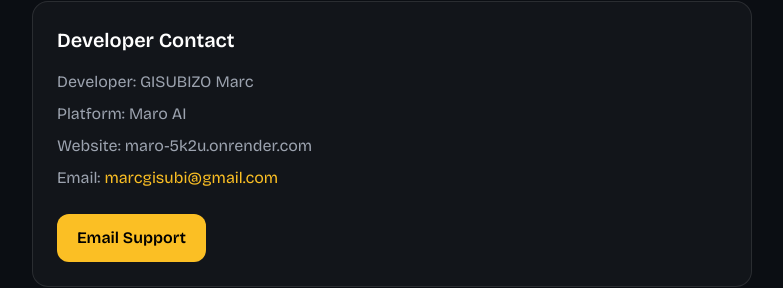
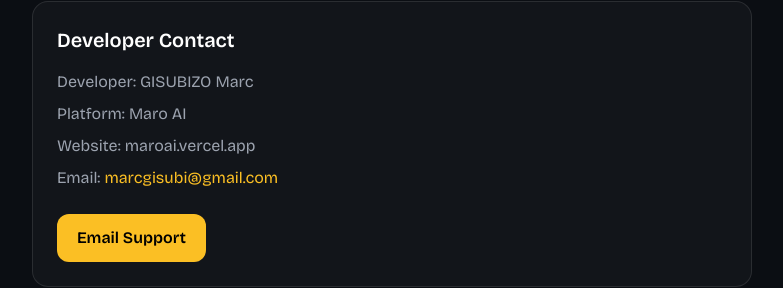
Before and after one commit to marc20071/maro, a Next.js app: page /contact in a window 1280 px wide. Shown: the part 223-511 px from the top of the page, without its empty margins (248-1031 px from the left). Built offline with nearby package versions, Linux system fonts and the light colour scheme.

Commit message:
Update website link in contact page

```diff
--- a/src/app/contact/page.tsx
+++ b/src/app/contact/page.tsx
@@ -24,7 +24,7 @@ export default function ContactPage() {
         </p>
 
         <p className="mb-2 text-gray-400">
-          Website: maro-5k2u.onrender.com
+          Website: maroai.vercel.app
         </p>
 
         <p className="text-gray-400">
```
